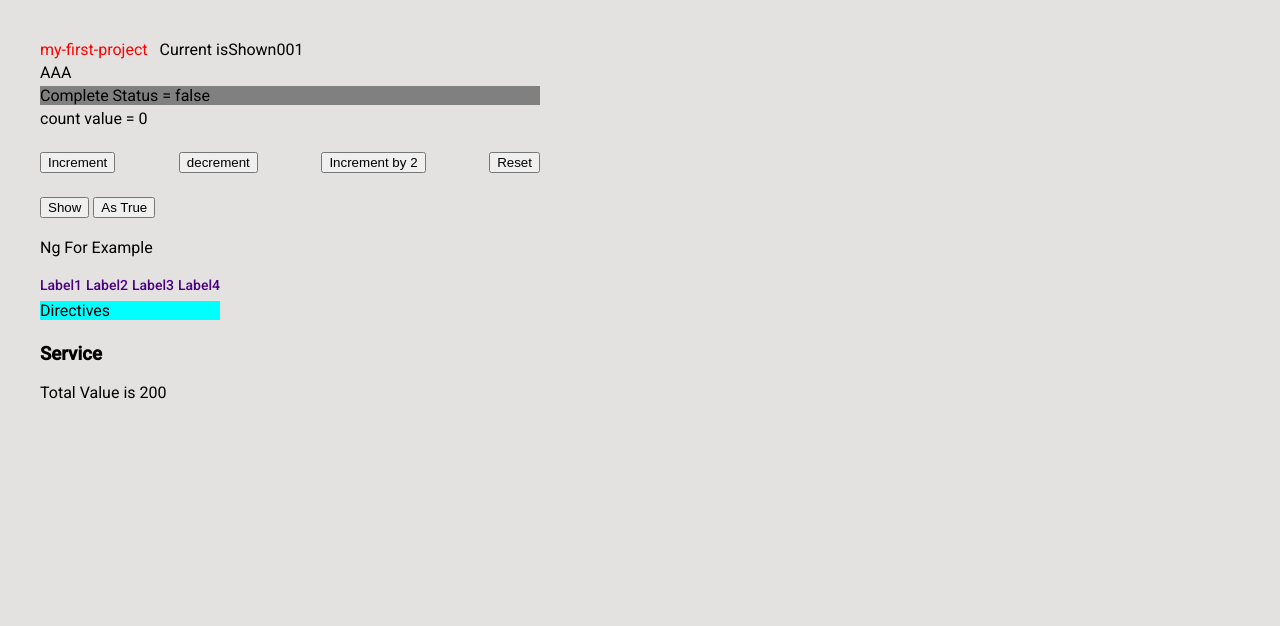
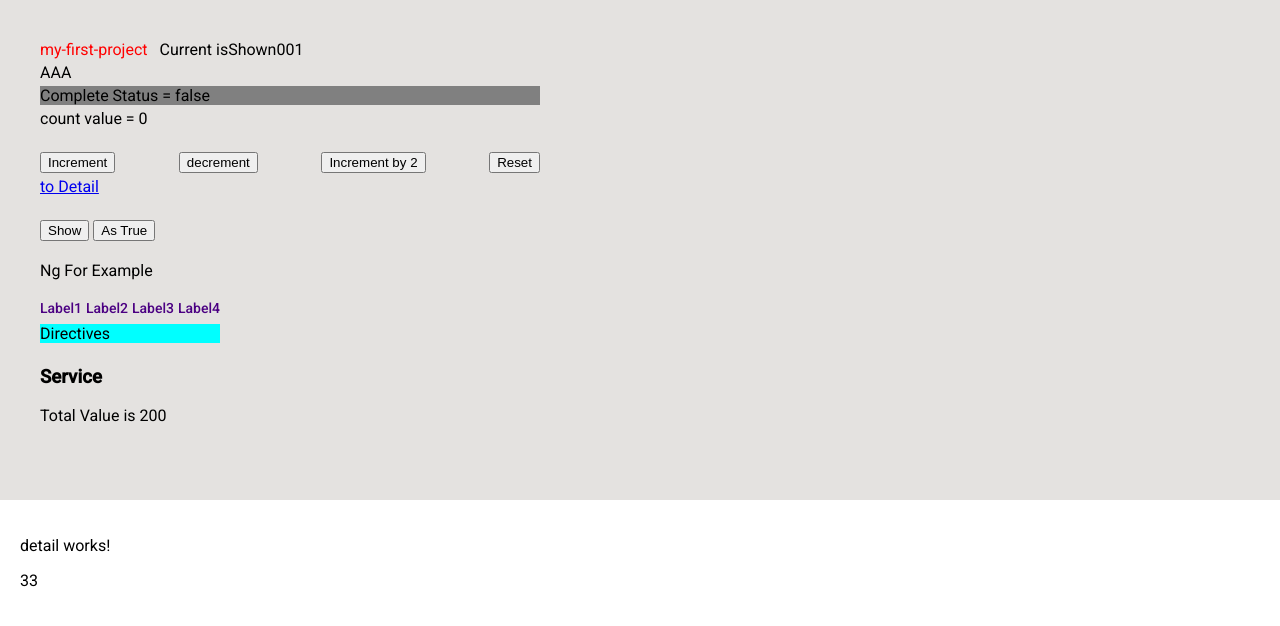
Before and after one commit to justpiano/Angular-17-Journey, an Angular app: page /detail/33 in a window 1280 px wide. Before the commit this address led to /. Shown: the top 626 px of the page. Built offline with nearby package versions, Linux system fonts and the light colour scheme.

Commit message:
using RouterModule and ActivateRoute for send params in list and get param in detail

```diff
--- a/src/app/app.component.html
+++ b/src/app/app.component.html
@@ -19,6 +19,8 @@
         <button (click)="count=0">Reset</button>
     </div>
 
+    <a title="details" [routerLink]="['detail', '33']">to Detail</a>
+
     <div class="hideAction">
         <button (click)="toggleShown()">{{isShown?'Hide':'Show'}}</button>
         <button (click)="updateStatus()">{{isComplete?'As False':'As True'}}</button>
@@ -33,4 +35,7 @@
         <p>Total Value is {{totalValue}}</p>
     </div>
 </div>
-<router-outlet></router-outlet>
+<main>
+    <router-outlet>
+    </router-outlet>
+</main>
--- a/src/app/app.component.scss
+++ b/src/app/app.component.scss
@@ -3,7 +3,7 @@
     display: flex;
     flex-direction: column;
     gap: 4px;
-    height: 100vh;
+    height: 500px;
     background-color: rgb(228, 226, 224);
 
     .header {
--- a/src/app/app.component.ts
+++ b/src/app/app.component.ts
@@ -1,6 +1,6 @@
 import { Component, inject } from '@angular/core';
 import { CommonModule } from '@angular/common';
-import { RouterOutlet } from '@angular/router';
+import { RouterModule, RouterOutlet } from '@angular/router';
 import {MatSelectModule} from '@angular/material/select';
 import { CustomDirective } from './directives/custom.directive';
 import { MainService } from './service/main/main.service';
@@ -8,7 +8,7 @@ import { MainService } from './service/main/main.service';
 @Component({
   selector: 'app-root',
   standalone: true,
-  imports: [CommonModule, RouterOutlet, MatSelectModule, CustomDirective],
+  imports: [CommonModule, RouterOutlet, RouterModule,  MatSelectModule, CustomDirective],
   templateUrl: './app.component.html',
   styleUrl: './app.component.scss'
 })
--- /dev/null
+++ b/src/app/home/product/detail/detail.component.html
@@ -0,0 +1,4 @@
+<div class="wrapper">
+    <p class="px-12">detail works!</p>
+    <p>{{detailId}}</p>
+</div>
--- /dev/null
+++ b/src/app/home/product/detail/detail.component.scss
@@ -0,0 +1,3 @@
+.wrapper {
+    padding: 20px;
+}
--- /dev/null
+++ b/src/app/home/product/detail/detail.component.ts
@@ -0,0 +1,26 @@
+import { Component, OnInit } from '@angular/core';
+import { CommonModule } from '@angular/common';
+import { ActivatedRoute } from '@angular/router';
+
+@Component({
+  selector: 'app-detail',
+  standalone: true,
+  imports: [CommonModule],
+  templateUrl: './detail.component.html',
+  styleUrl: './detail.component.scss'
+})
+export class DetailComponent implements OnInit {
+  constructor( private route: ActivatedRoute) {
+
+  }
+  detailId: string | undefined;
+  initialValue:string | undefined;
+
+  ngOnInit(): void {
+    this.initialValue='123'
+    const detailId= this.route.snapshot.paramMap.get('detailId');
+    if(detailId) {
+      this.detailId= detailId;
+    }
+  }
+}
```
Also changed, not shown: src/app/app.routes.ts (+7 -3 lines), src/app/home/home.routes.ts (+6 -1 lines), 1 other file (tests, documents, lock files or other folders).
